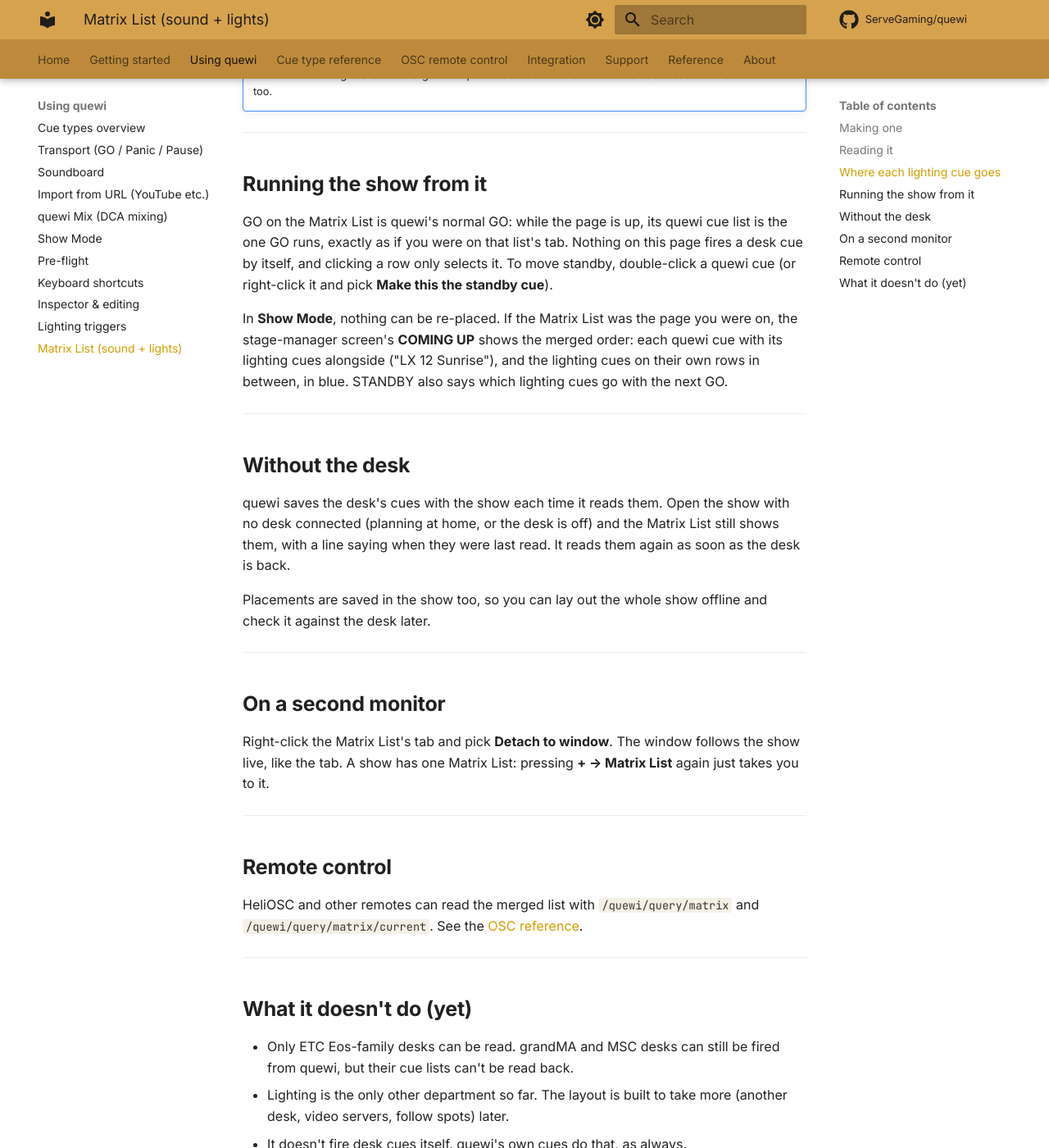
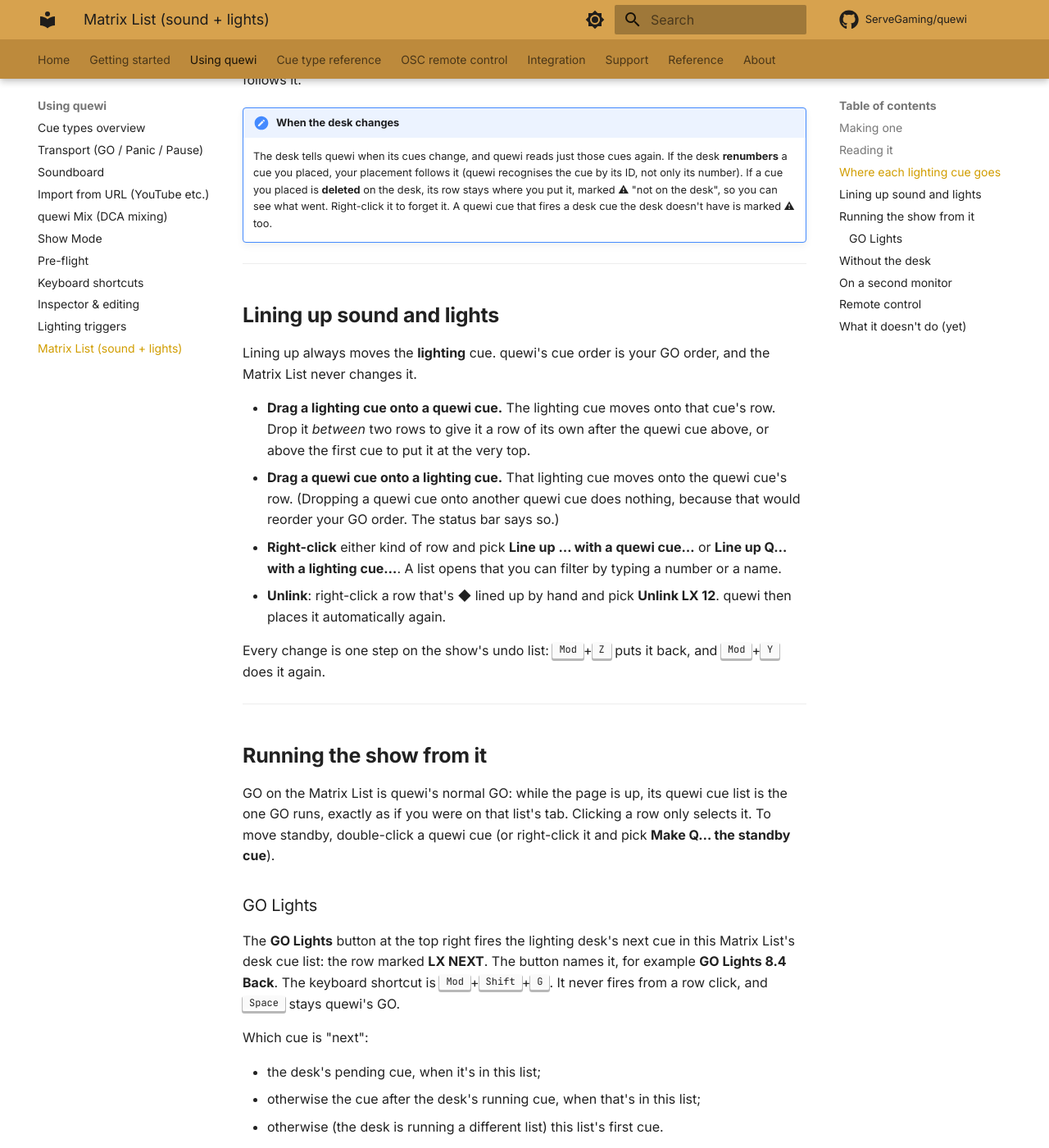
Before and after one commit to ServeGaming/quewi, an MkDocs documentation site: the page built from docs/using-quewi/matrix-list.md, in a window 1280 px wide and 1400 px high, scrolled down 2271 px. Shown: the whole window at 82% size. Built offline with MkDocs 1.6.1 and Material for MkDocs 9.7.7, drawn with Linux system fonts in a browser that asks for light colours; comment, search, counter and statistics services are not loaded; some of the changed text lies outside the part shown.

Commit message:
docs(matrix): lining up both ways, GO Lights (Mod+Shift+G), the page's key; handoff
Co-Authored-By: Claude Opus 5.5 <noreply@anthropic.com>

```diff
--- a/docs/using-quewi/matrix-list.md
+++ b/docs/using-quewi/matrix-list.md
@@ -39,18 +39,27 @@ usable while it reads.
 
 ## Reading it
 
+The top of the page says what you're looking at in one line, for example
+"Sound & video from **Main** · Lights from desk list **2** ‘B/O’ · 146 cues
+· ● Live from ETC Eos at 127.0.0.1". Under it you can change the cue list
+and the desk cue list, and a key explains the colours and marks. If the
+desk isn't connected, a banner says why and what to do about it. Hover over
+anything for more.
+
 | Column | Shows |
 |---|---|
-| (state) | **STANDBY** (what GO fires next), **PLAYING**, **LX LIVE** (the desk's running cue), **LX NEXT** (the desk's pending cue), or ⚠ for a lighting cue that isn't on the desk. |
+| **NOW** | **STANDBY** (what GO fires next), **PLAYING**, **LX LIVE** (the desk's running cue), **LX NEXT** (what GO Lights fires), or ⚠ for a lighting cue that isn't on the desk. |
 | **Q** | The quewi cue number. |
-| **Sound / Video** | The quewi cue. A lighting cue hit part-way through a song sits on its own row underneath, indented: "↳ hit at 0:30 · Chorus". |
-| **Lights** | The desk cue(s) for this moment: "LX 12  Sunrise". A multipart cue says how many parts it has. |
-| **Time** | The desk cue's up / down time, and its follow (F) or hang (H) if it has one. |
-| **Notes / Scene** | The quewi cue's notes, then the desk cue's scene ("Scene: Act 1") and notes. |
+| **SOUND & VIDEO** | The quewi cue. A lighting cue hit part-way through a song sits on its own row underneath, indented and in lavender: "└─ hit at 0:30 · Chorus". |
+| **LIGHTS** | The desk cue(s) for this moment: "LX 12  Sunrise". A multipart cue says how many parts it has. |
+| **DESK TIME** | The desk cue's up / down time, and its follow (F) or hang (H) if it has one. |
+| **LINED UP** | Why the lighting cue is on this row: **◆ Lined up by hand** (you did it), "Fired by Q3's GO", "Hit 0:30 into Q1", or "Follows the desk's order". |
+| **NOTES & SCENE** | The quewi cue's notes, then the desk cue's scene ("Scene: Act 1") and notes. |
 
-The colours match Show Mode: **amber** for standby, **green** for what's
-playing, **blue** for the desk's own cues and **lavender** for lighting
-hits inside a song.
+The rows that matter right now are coloured right across, with a stripe
+down the left edge, in Show Mode's colours: **amber** for standby, **green**
+for what's playing, **blue** for the desk's live cue (and a paler blue for
+its next one), and **lavender** for lighting hits inside a song.
 
 **Follow the show** (on by default) keeps standby, or the desk's live
 cue, in view as the show runs.
@@ -61,10 +70,8 @@ cue, in view as the show runs.
 
 quewi places every desk cue by the first of these that applies:
 
-1. **You put it there.** Drag a lighting cue onto a quewi cue to tie it
-   to that cue (same row), or drop it between two rows to give it a row of
-   its own after the quewi cue above. Drop it above the first cue to put
-   it at the very top. Your placements are saved with the show.
+1. **You lined it up.** See [Lining up sound and lights](#lining-up-sound-and-lights)
+   below. Your placements are saved with the show.
 2. **quewi fires it at GO.** A cue that sends the desk to that cue puts
    it on the same row: a lighting trigger at the top of a song set to
    **Go to cue**, an OSC cue sending `/eos/cue/<list>/<cue>/fire` (or
@@ -94,19 +98,65 @@ automatically**.
 
 ---
 
+## Lining up sound and lights
+
+Lining up always moves the **lighting** cue. quewi's cue order is your GO
+order, and the Matrix List never changes it.
+
+- **Drag a lighting cue onto a quewi cue.** The lighting cue moves onto that
+  cue's row. Drop it *between* two rows to give it a row of its own after
+  the quewi cue above, or above the first cue to put it at the very top.
+- **Drag a quewi cue onto a lighting cue.** That lighting cue moves onto
+  the quewi cue's row. (Dropping a quewi cue onto another quewi cue does
+  nothing, because that would reorder your GO order. The status bar says
+  so.)
+- **Right-click** either kind of row and pick **Line up … with a quewi cue…**
+  or **Line up Q… with a lighting cue…**. A list opens that you can filter
+  by typing a number or a name.
+- **Unlink**: right-click a row that's ◆ lined up by hand and pick
+  **Unlink LX 12**. quewi then places it automatically again.
+
+Every change is one step on the show's undo list: <kbd>Mod</kbd>+<kbd>Z</kbd>
+puts it back, and <kbd>Mod</kbd>+<kbd>Y</kbd> does it again.
+
+---
+
 ## Running the show from it
 
 GO on the Matrix List is quewi's normal GO: while the page is up, its
 quewi cue list is the one GO runs, exactly as if you were on that list's
-tab. Nothing on this page fires a desk cue by itself, and clicking a row
-only selects it. To move standby, double-click a quewi cue (or right-click
-it and pick **Make this the standby cue**).
+tab. Clicking a row only selects it. To move standby, double-click a quewi
+cue (or right-click it and pick **Make Q… the standby cue**).
+
+### GO Lights
+
+The **GO Lights** button at the top right fires the lighting desk's next
+cue in this Matrix List's desk cue list: the row marked **LX NEXT**. The
+button names it, for example **GO Lights  8.4  Back**. The keyboard
+shortcut is <kbd>Mod</kbd>+<kbd>Shift</kbd>+<kbd>G</kbd>. It never fires
+from a row click, and <kbd>Space</kbd> stays quewi's GO.
+
+Which cue is "next":
+
+- the desk's pending cue, when it's in this list;
+- otherwise the cue after the desk's running cue, when that's in this list;
+- otherwise (the desk is running a different list) this list's first cue.
+
+quewi sends `/eos/cue/<list>/<cue>/fire` to the desk, the same way a
+lighting trigger's **Go to cue** does. That works for any cue list, not
+only the one on the desk's main playback. The status bar confirms what
+went.
+
+GO Lights is greyed out, with the reason when you hover over it, when the
+lighting desk isn't an ETC Eos, when quewi isn't connected to it (it needs
+to know the desk's next cue), or at the end of the list.
 
 In **Show Mode**, nothing can be re-placed. If the Matrix List was the page
 you were on, the stage-manager screen's **COMING UP** shows the merged
 order: each quewi cue with its lighting cues alongside ("LX 12 Sunrise"),
 and the lighting cues on their own rows in between, in blue. STANDBY also
-says which lighting cues go with the next GO.
+says which lighting cues go with the next GO, and a blue **GO Lights**
+button sits under GO, smaller than GO and well away from PANIC.
 
 ---
 
@@ -126,7 +176,7 @@ offline and check it against the desk later.
 
 Right-click the Matrix List's tab and pick **Detach to window**. The
 window follows the show live, like the tab. A show has one Matrix List:
-pressing **+ → Matrix List** again just takes you to it.
+choosing **List → Matrix List** again just takes you to it.
 
 ---
 
@@ -144,6 +194,5 @@ HeliOSC and other remotes can read the merged list with
   be fired from quewi, but their cue lists can't be read back.
 - Lighting is the only other department so far. The layout is built to
   take more (another desk, video servers, follow spots) later.
-- It doesn't fire desk cues itself. quewi's own cues do that, as always.
-- Placements aren't on the undo stack: drag the cue again, or use **Put
-  back automatically**.
+- It only fires desk cues when you press **GO Lights**. quewi's own cues
+  fire the desk as they always have.
```
Also changed, not shown: other parts of docs/using-quewi/matrix-list.md (+0 -3 lines), docs/about/release-notes.md (+10 -1 lines), docs/dev/session-handoff.md (+41 -1 lines), docs/using-quewi/shortcuts.md (+1 -0 lines).
